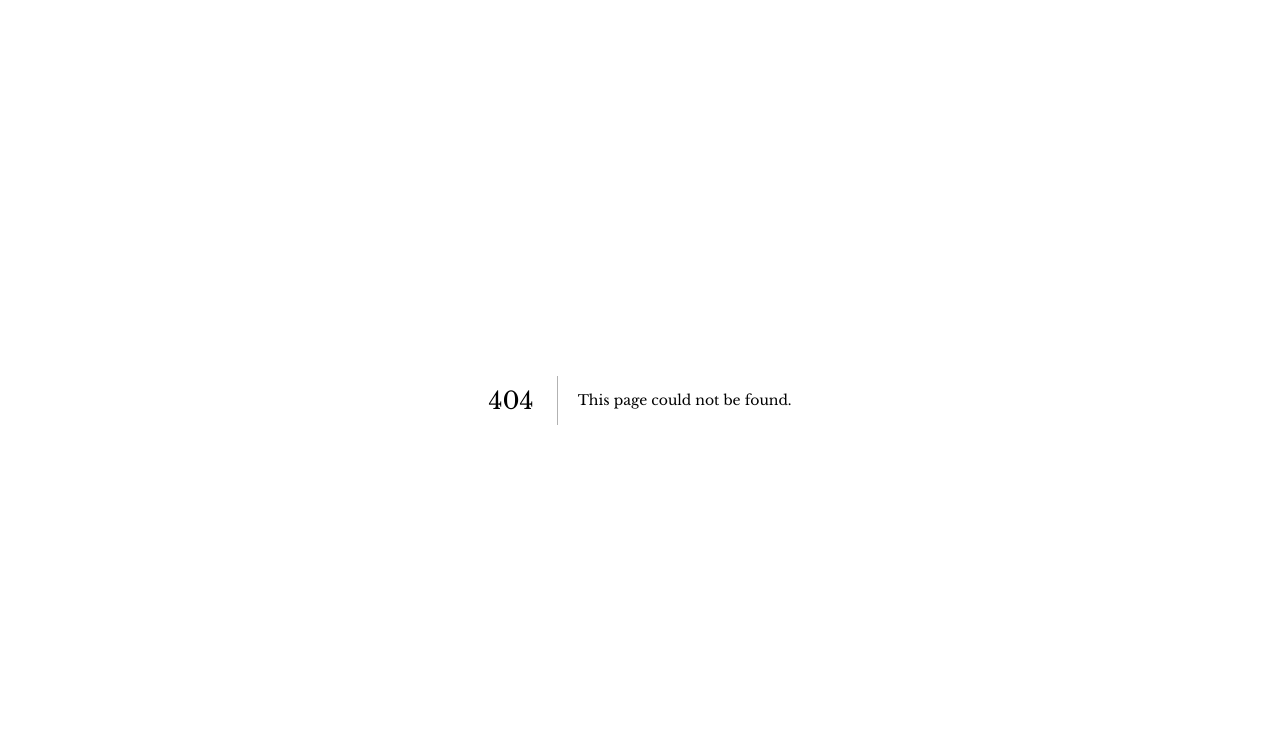
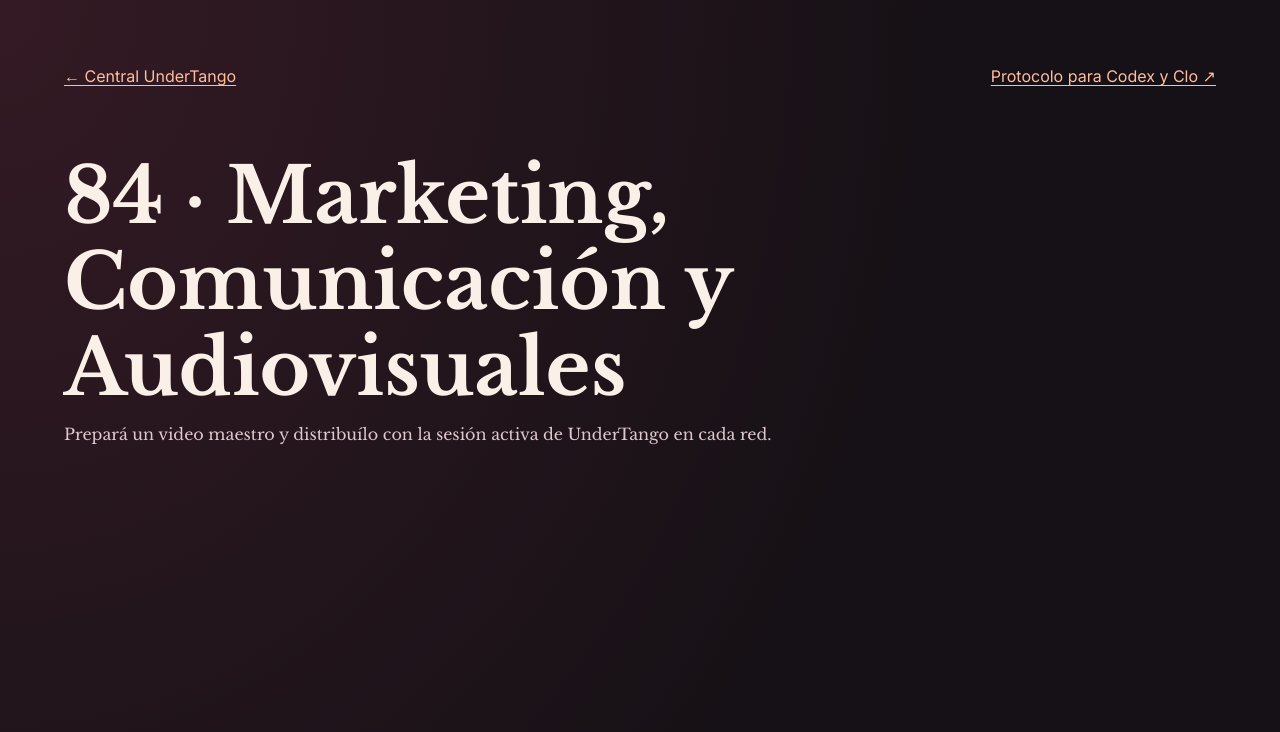
Before and after one commit to O-UnderTango-Club/UnderTangoWEBNextJS, a Next.js app: page /84 in a window 1280 px wide. Before the commit this address had no page. Shown: the top 732 px of the page. Built offline with nearby package versions, Linux system fonts and the light colour scheme.

Commit message:
Habilitar ruta del panel de publicaciones 84

```diff
--- /dev/null
+++ b/app/84/page.tsx
@@ -0,0 +1,12 @@
+import type { Metadata } from "next";
+import PublicationPanel from "./PublicationPanel";
+
+export const metadata: Metadata = {
+  title: "84 · Marketing, Comunicación y Audiovisuales | UnderTango",
+  alternates: { canonical: "/84" },
+  robots: { index: false, follow: false },
+};
+
+export default function MarketingPage() {
+  return <PublicationPanel />;
+}
```
